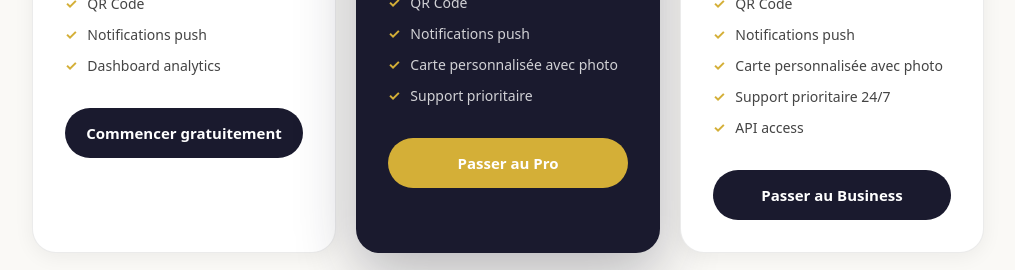
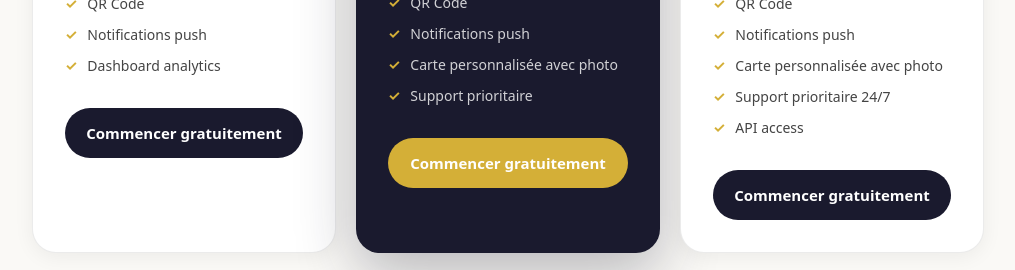
Before and after one commit to endetente06/fideleasy-dashboard, a Next.js app: page /landing in a window 1280 px wide. Shown: the part 4120-4390 px from the top of the page, without its empty margins (132-1147 px from the left). Built offline with nearby package versions, Linux system fonts and the light colour scheme.

Commit message:
fix: landing CTA redirect to register

```diff
--- a/app/landing/page.jsx
+++ b/app/landing/page.jsx
@@ -32,7 +32,7 @@ export default function Landing() {
       monthlyPrice: 39,
       yearlyPrice: 33,
       features: ['500 clients max', '3 commerces', 'Apple & Google Wallet', 'QR Code', 'Notifications push', 'Carte personnalisée avec photo', 'Support prioritaire'],
-      cta: 'Passer au Pro',
+      cta: 'Commencer gratuitement',
       popular: true,
     },
     {
@@ -40,7 +40,7 @@ export default function Landing() {
       monthlyPrice: 79,
       yearlyPrice: 66,
       features: ['Clients illimités', 'Commerces illimités', 'Apple & Google Wallet', 'QR Code', 'Notifications push', 'Carte personnalisée avec photo', 'Support prioritaire 24/7', 'API access'],
-      cta: 'Passer au Business',
+      cta: 'Commencer gratuitement',
       popular: false,
     },
   ];
@@ -240,18 +240,7 @@ export default function Landing() {
                 ))}
               </ul>
               <button
-  onClick={async () => {
-    if (plan.name === 'Starter') { window.location.href = '/register'; return; }
-    const shop = JSON.parse(localStorage.getItem('shop') || '{}');
-    if (!shop?.id) { window.location.href = '/register'; return; }
-    const res = await fetch('https://fideleasy-backend-production.up.railway.app/stripe/checkout', {
-      method: 'POST',
-      headers: { 'Content-Type': 'application/json' },
-      body: JSON.stringify({ plan: plan.name.toLowerCase(), shop_id: shop.id })
-    });
-    const data = await res.json();
-    if (data.url) window.location.href = data.url;
-  }}
+  onClick={async () => { window.location.href = '/register'; }}
   style={{display:'block',width:'100%',textAlign:'center',padding:'14px',borderRadius:'50px',fontSize:'15px',fontWeight:'700',background:plan.popular?'#d4af37':'#1a1a2e',color:'white',border:'none',cursor:'pointer'}}
 >
   {plan.cta}
```
